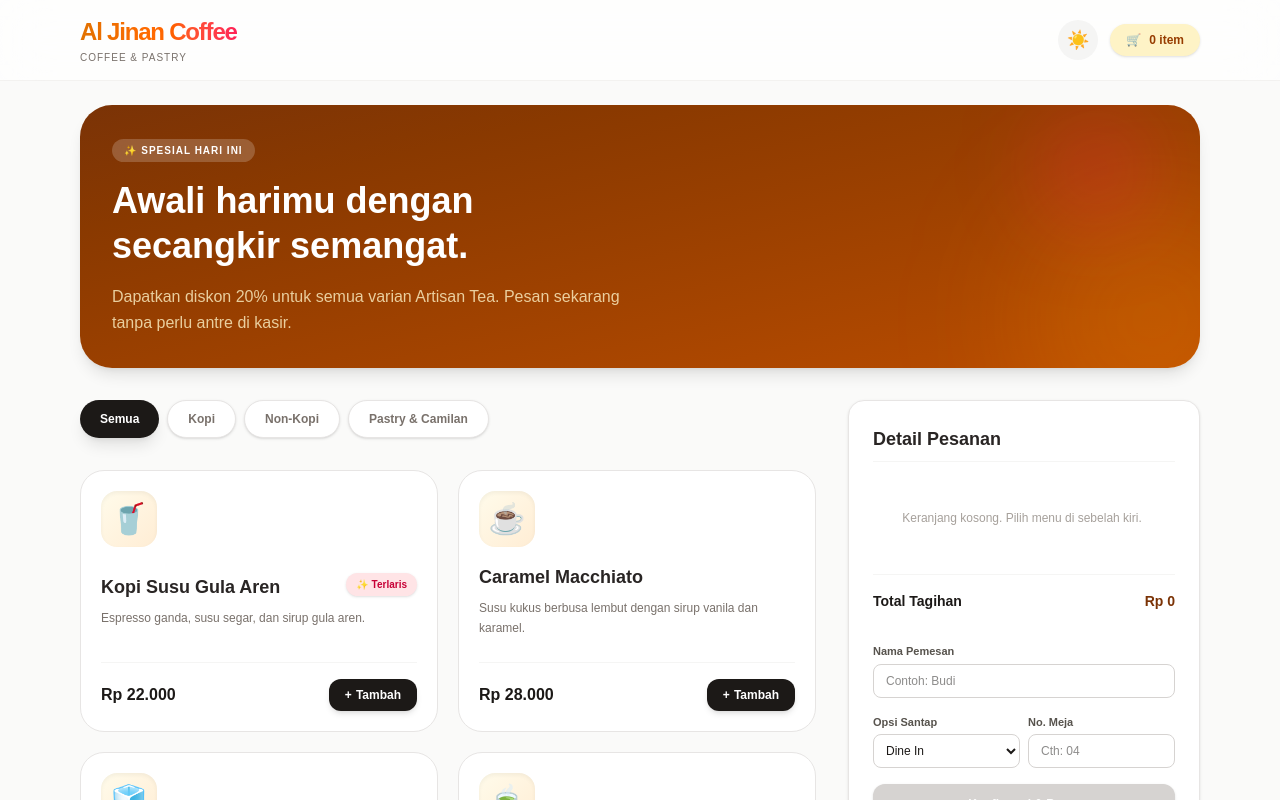
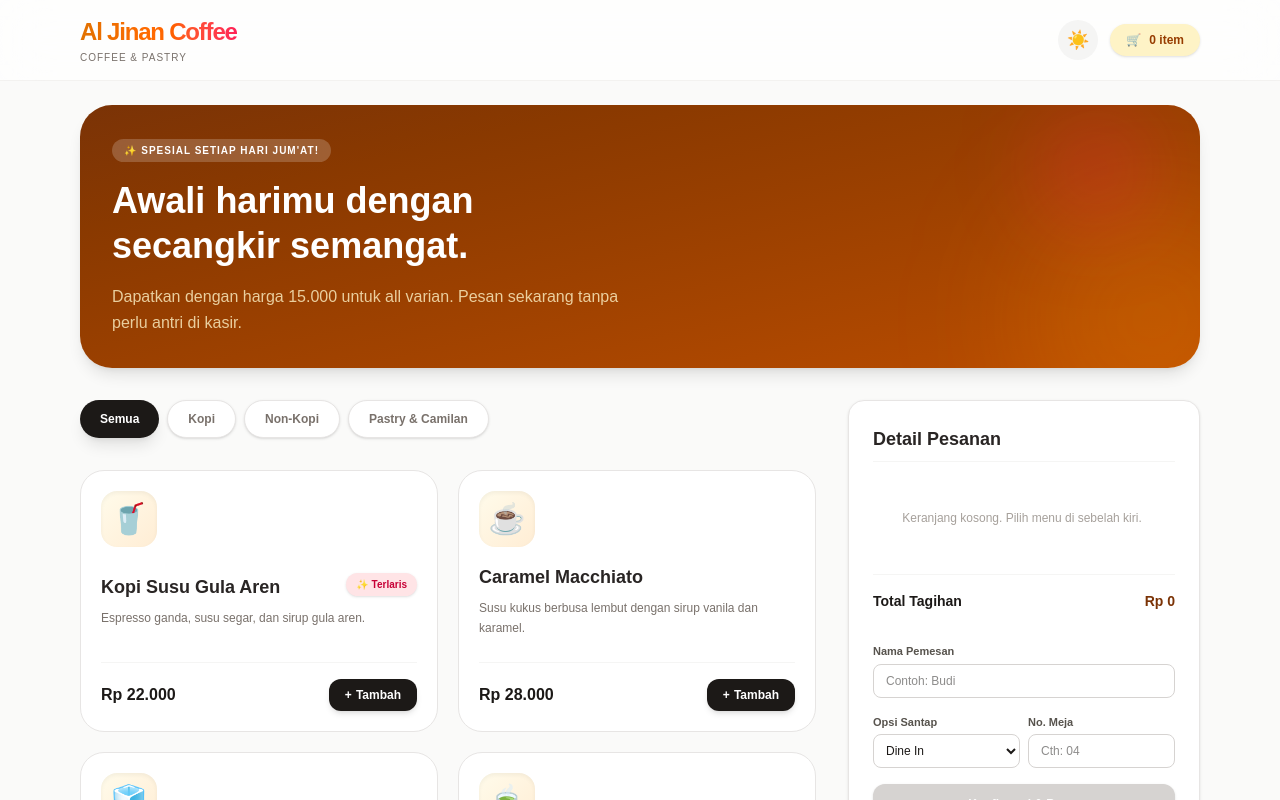
Before and after one commit to ErlanggaPuthen/kedai-kopi, a Next.js app: page / in a window 1280 px wide. Shown: the top 800 px of the page. Built offline with nearby package versions, Linux system fonts and the light colour scheme.

Commit message:
Change Text

```diff
--- a/app/page.tsx
+++ b/app/page.tsx
@@ -64,13 +64,13 @@ export default function CoffeeShopApp() {
         }`}>
           <div className="relative z-10 max-w-lg">
             <span className="inline-block px-3 py-1 bg-white/20 backdrop-blur-md text-white text-[10px] font-bold uppercase tracking-widest rounded-full mb-4">
-              ✨ Spesial Hari Ini
+              ✨ Spesial Setiap Hari Jum'at!
             </span>
             <h2 className="text-3xl md:text-4xl font-black text-white leading-tight mb-4">
               Awali harimu dengan secangkir semangat.
             </h2>
             <p className="text-amber-100/80 text-sm md:text-base leading-relaxed">
-              Dapatkan diskon 20% untuk semua varian Artisan Tea. Pesan sekarang tanpa perlu antre di kasir.
+              Dapatkan dengan harga 15.000 untuk all varian. Pesan sekarang tanpa perlu antri di kasir.
             </p>
           </div>
           {/* Dekorasi Abstrak di dalam Banner */}
```
